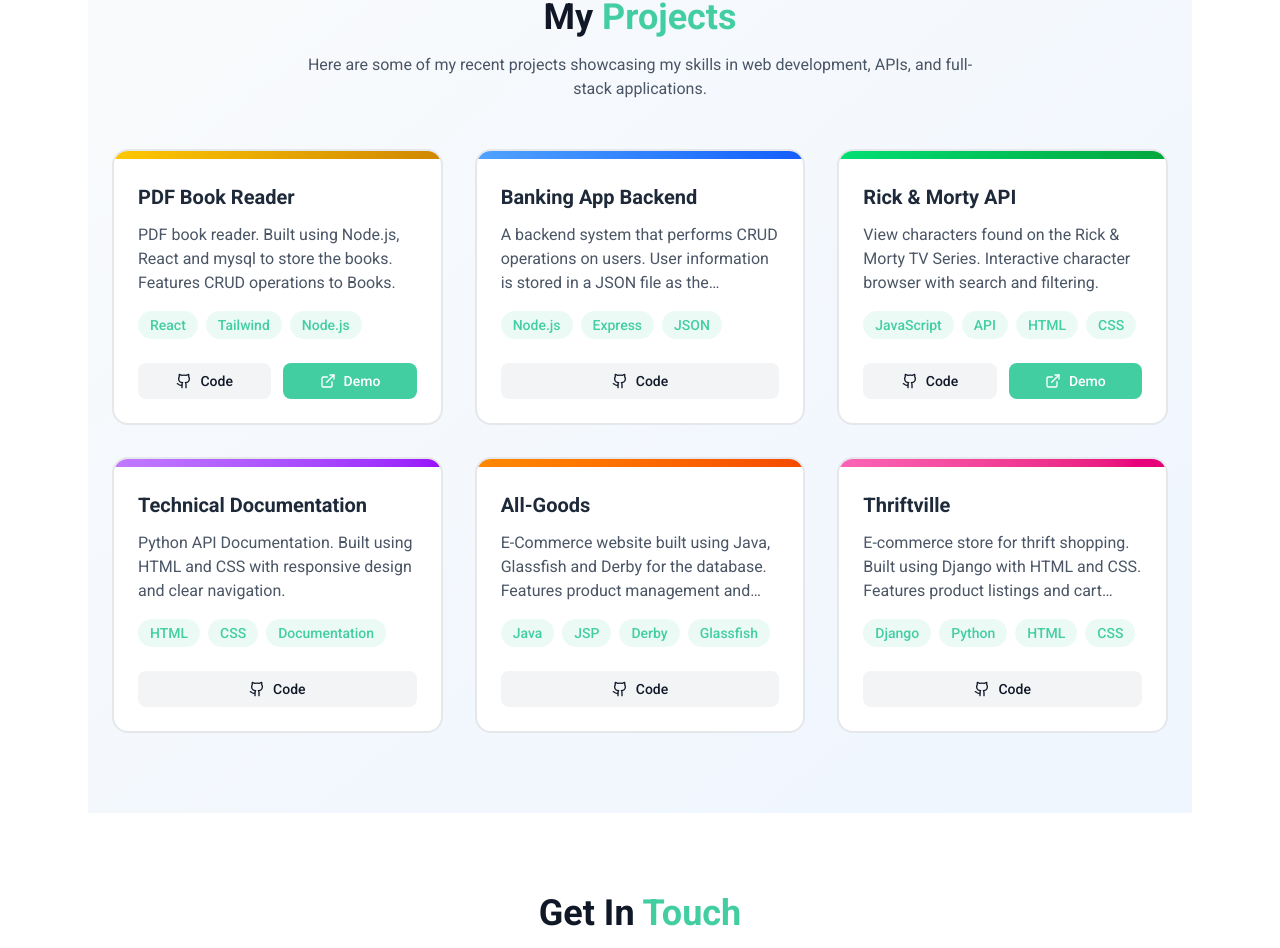
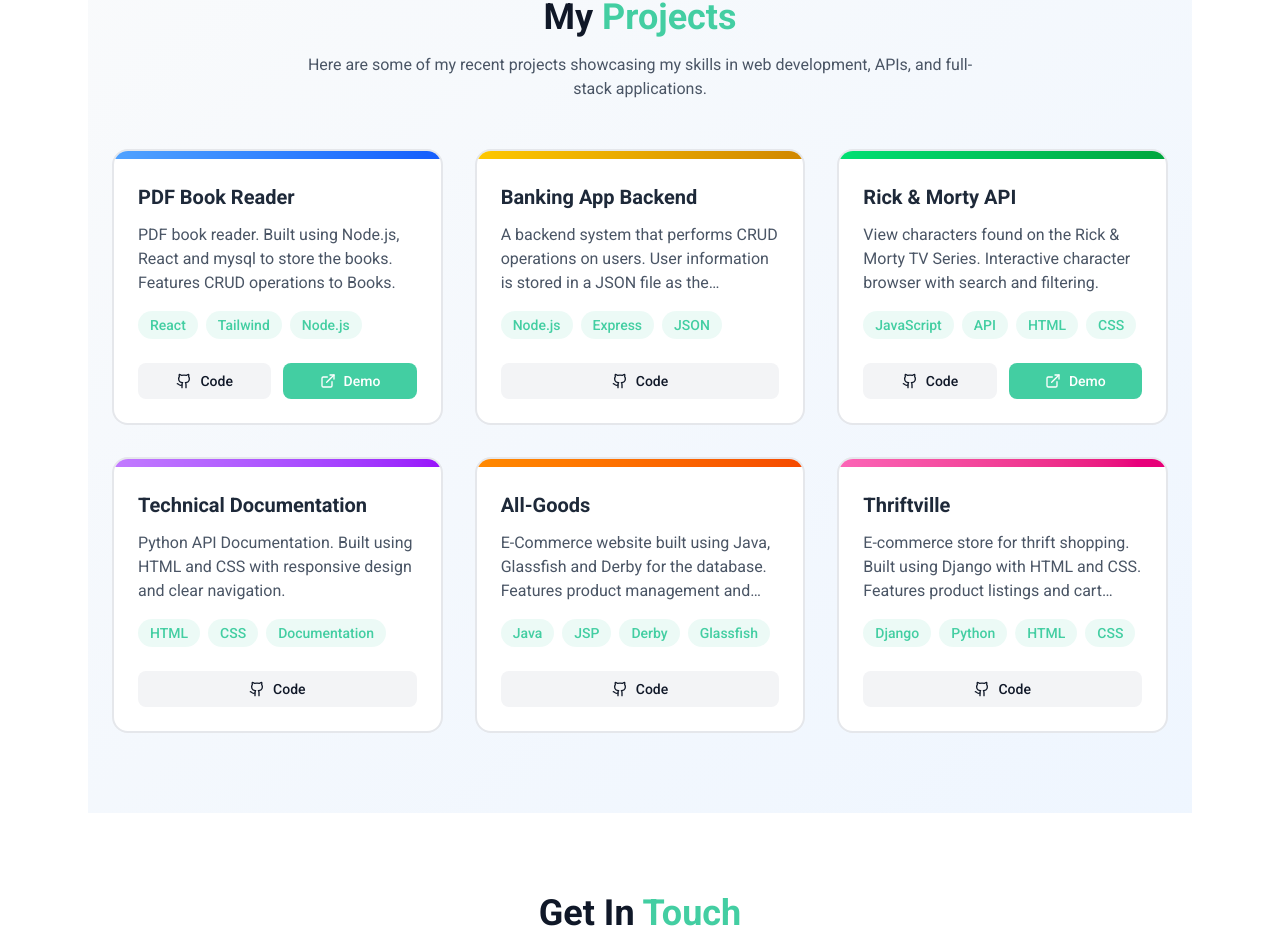
Before and after one commit to OfentseJ/react-personal-portfolio, a React (Vite) app in the folder frontend/: page / in a window 1280 px wide. Shown: the part 2707-3655 px from the top of the page. Built offline with nearby package versions, Linux system fonts and the light colour scheme.

Commit message:
Update Projects.jsx

```diff
--- a/frontend/src/components/Projects.jsx
+++ b/frontend/src/components/Projects.jsx
@@ -2,14 +2,14 @@
 
 export default function Projects() {
   const projects = [
-     {
+    {
       title: "PDF Book Reader",
       description:
         "PDF book reader. Built using Node.js, React and mysql to store the books. Features CRUD operations to Books.",
       tech: ["React", "Tailwind", "Node.js"],
       link: "https://github.com/OfentseJ/pdf-book-reader",
       demo: "https://pdf-reader-frontend.onrender.com/",
-      color: "from-yellow-400 to-yellow-600",
+      color: "from-blue-400 to-blue-600",
     },
     {
       title: "Banking App Backend",
@@ -17,7 +17,7 @@
         "A backend system that performs CRUD operations on users. User information is stored in a JSON file as the database.",
       tech: ["Node.js", "Express", "JSON"],
       link: "https://github.com/OfentseJ/node-react-banking-app",
-      color: "from-blue-400 to-blue-600",
+      color: "from-yellow-400 to-yellow-600",
     },
     {
       title: "Rick & Morty API",
```
